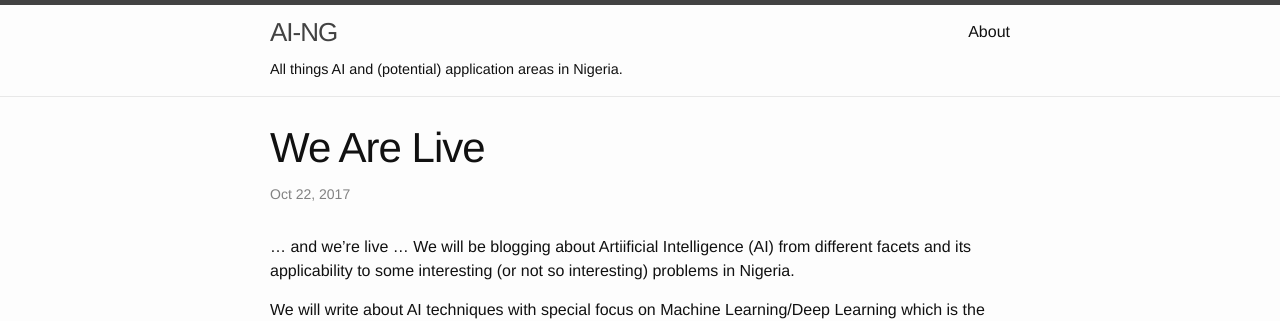
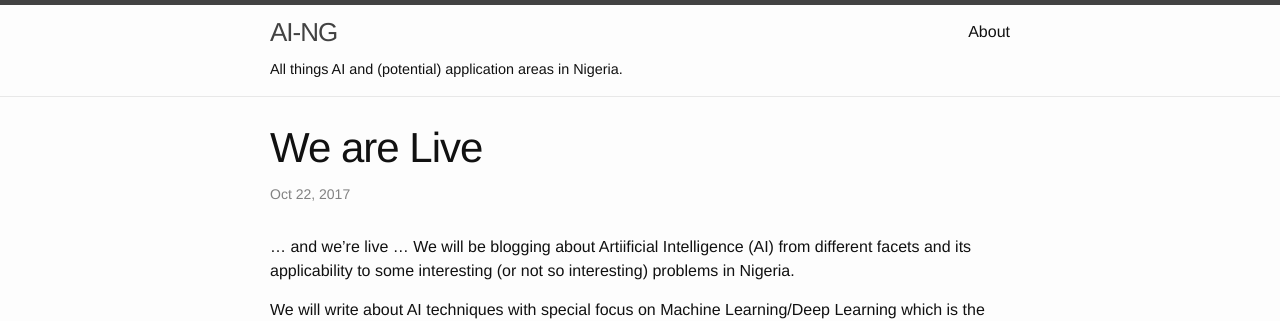
Before and after one commit to ai-ng/ai-ng.github.io, a Jekyll site: the page built from _posts/2017-10-22-we-are-live.md, in a window 1280 px wide. Shown: the top 321 px of the page. Built offline with Jekyll 4.4.1, drawn with Linux system fonts in a browser that asks for light colours; our own code applies the rules of GitHub Pages for plain Markdown files; part of the change alters nothing that is shown.

```diff
--- a/_posts/2017-10-22-we-are-live.md
+++ b/_posts/2017-10-22-we-are-live.md
@@ -1,3 +1,8 @@
+---
+layout: post
+title: We are Live
+category: intro
+---
 ... and we're live ...
 We will be blogging about Artiificial Intelligence (AI) from different facets and its applicability to some interesting (or not so interesting) problems in Nigeria.
 
```
